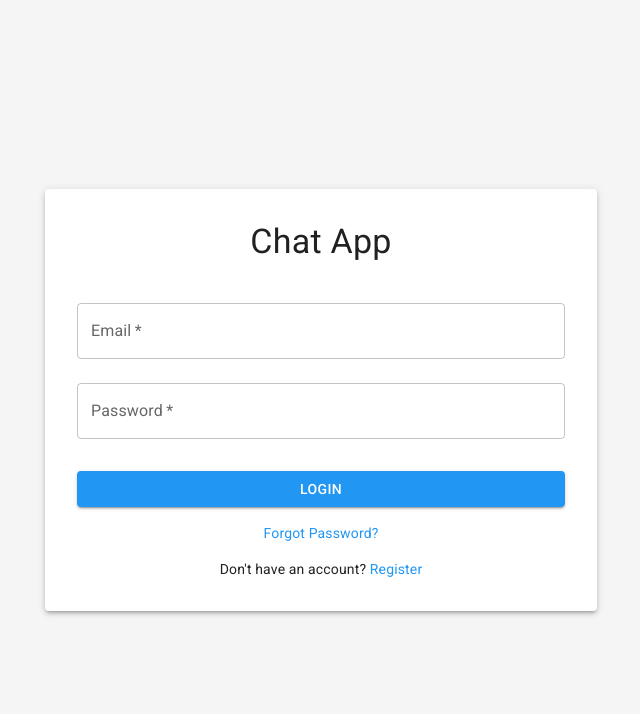
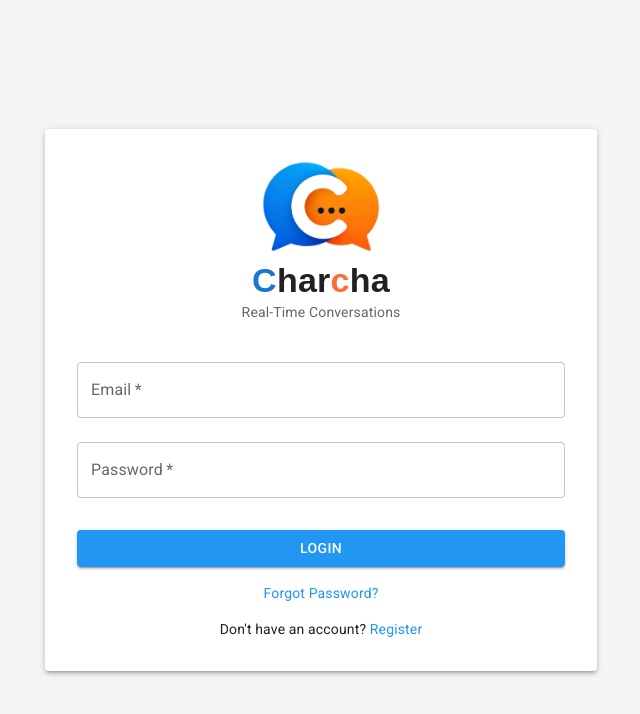
Before and after one commit to aman-SINGH7999/EchoChat, a React (Vite) app in the folder client/: page /login in a window 1280 px wide. Shown: the top 714 px of the page, without its empty margins (319-959 px from the left). Built offline with nearby package versions, Linux system fonts and the light colour scheme; no server answers.

Commit message:
add logo

```diff
--- a/client/index.html
+++ b/client/index.html
@@ -4,10 +4,13 @@
     <meta charset="UTF-8" />
     <link rel="icon" type="image/svg+xml" href="/vite.svg" />
     <meta name="viewport" content="width=device-width, initial-scale=1.0" />
-    <title>Chat App</title>
+
     <link rel="preconnect" href="https://fonts.googleapis.com">
     <link rel="preconnect" href="https://fonts.gstatic.com" crossorigin>
     <link rel="stylesheet" href="https://fonts.googleapis.com/css2?family=Roboto:wght@300;400;500;700&display=swap" />
+
+    <title>Charcha - Real Time Conversations</title>
+    <link rel="icon" type="image/png" href="/logo.png" />
   </head>
   <body>
     <div id="root"></div>
--- a/client/src/components/ChatWindow.jsx
+++ b/client/src/components/ChatWindow.jsx
@@ -459,20 +459,38 @@ function ChatWindow({ chat, onBack }) {
       </AppBar>
 
       {/* Messages */}
+      <Box sx={{ flex: 1, position: 'relative', overflow: 'hidden' }}>
+
+        {/* background logo layer */}
+        <Box
+          sx={{
+            position: 'absolute',
+            inset: 0,
+            backgroundImage: 'url(/logo.png)',
+            backgroundRepeat: 'no-repeat',
+            backgroundPosition: 'center',
+            backgroundSize: 'contain',
+            opacity: 0.05,
+            pointerEvents: 'none',
+            zIndex: 0
+          }}
+        />
+
         <Box
           ref={messagesContainerRef}
           onScroll={handleScroll}
           sx={{
-          flex: 1,
+            position: 'absolute',
+            inset: 0,
             overflowY: 'auto',
             p: 2,
             display: 'flex',
             flexDirection: 'column',
             gap: 1,
-          bgcolor: '#fafafa'
+            bgcolor: 'transparent',
+            zIndex: 1
           }}
         >
-        {/* NAYA — top par chhota loader jab purane messages fetch ho rahe hon */}
           {loadingMoreMessages && (
             <Box display="flex" justifyContent="center" py={1}>
               <CircularProgress size={22} />
@@ -493,17 +511,12 @@ function ChatWindow({ chat, onBack }) {
               />
             ))
           ) : (
-          <Box
-            display="flex"
-            justifyContent="center"
-            alignItems="center"
-            minHeight="400px"
-            color="#999"
-          >
+            <Box display="flex" justifyContent="center" alignItems="center" minHeight="400px" color="#999">
               No messages yet. Start the conversation!
             </Box>
           )}
           <div ref={messagesEndRef} />
+        </Box>
       </Box>
 
 
--- a/client/src/pages/ChatPage.jsx
+++ b/client/src/pages/ChatPage.jsx
@@ -283,16 +283,27 @@ function ChatPage() {
       )}
 
       {(!isMobile || selectedChat) && (
-        <Box
-          sx={{
-            width: { xs: '100%', sm: '65%' },   // mobile - full width
-            display: 'flex',
-            flexDirection: 'column'
-          }}
-        >
+        <Box sx={{ width: { xs: '100%', sm: '65%' }, display: 'flex', flexDirection: 'column' }}>
           {selectedChat ? (
             <ChatWindow chat={selectedChat} onBack={isMobile ? handleBackToSidebar : null} />
           ) : (
+            <Box sx={{ position: 'relative', width: '100%', height: '100%', overflow: 'hidden' }}>   {/* NAYA wrapper */}
+
+              {/* background logo */}
+              <Box
+                sx={{
+                  position: 'absolute',
+                  inset: 0,
+                  backgroundImage: 'url(/logo.png)',
+                  backgroundRepeat: 'no-repeat',
+                  backgroundPosition: 'center',
+                  backgroundSize: 'contain',
+                  opacity: 0.05,
+                  pointerEvents: 'none',
+                  zIndex: 0
+                }}
+              />
+
               <Box
                 display="flex"
                 justifyContent="center"
@@ -301,8 +312,10 @@ function ChatPage() {
                 height="100%"
                 flexDirection="column"
                 color="#999"
+                sx={{ position: 'relative', zIndex: 1 }}
               >
                 Select a chat to start messaging
+              </Box>
             </Box>
           )}
         </Box>
--- a/client/src/pages/LoginPage.jsx
+++ b/client/src/pages/LoginPage.jsx
@@ -59,9 +59,50 @@ function LoginPage() {
         flexDirection="column"
       >
         <Card sx={{ width: '100%', p: 4, boxShadow: 3 }}>
-          <Typography variant="h4" component="h1" gutterBottom textAlign="center" sx={{ mb: 3 }}>
-            Chat App
-          </Typography>
+          <Box
+            sx={{
+              display: 'flex',
+              flexDirection: 'column',
+              alignItems: 'center',
+              mb: 3
+            }}
+          >
+            <Box
+              component="img"
+              src="/logo.png"
+              alt="Charcha"
+              sx={{
+                width: 120,
+                height: 'auto',
+                mb: 1
+              }}
+            />
+
+            <Typography
+              variant="h4"
+              component="h1"
+              sx={{
+                fontWeight: 700,
+                fontFamily: 'Poppins, sans-serif'
+              }}
+            >
+              <Box component="span" sx={{ color: '#1976D2' }}>
+                C
+              </Box>
+              har
+              <Box component="span" sx={{ color: '#FF6B35' }}>
+                c
+              </Box>
+              ha
+            </Typography>
+
+            <Typography
+              variant="body2"
+              color="text.secondary"
+            >
+              Real-Time Conversations
+            </Typography>
+          </Box>
 
           {error && <Alert severity="error" sx={{ mb: 2 }}>{error}</Alert>}
 
--- a/client/src/pages/RegisterPage.jsx
+++ b/client/src/pages/RegisterPage.jsx
@@ -70,9 +70,20 @@ function RegisterPage() {
         flexDirection="column"
       >
         <Card sx={{ width: '100%', p: 4, boxShadow: 3 }}>
-          <Typography variant="h4" component="h1" gutterBottom textAlign="center" sx={{ mb: 3 }}>
-            Create Account
-          </Typography>
+          <Box sx={{display:'flex', justifyContent:'center', alignItems:"center", gap:2 }}>
+            <Box
+              component="img"
+              src="/logo.png"
+              alt="Charcha"
+              sx={{
+                width: 50,
+                height: 'auto',
+              }}
+            />
+            <Typography variant="h4" component="h1" gutterBottom textAlign="center"sx={{ mt: 2 }}>
+              Create Account
+            </Typography>
+          </Box>
 
           {error && <Alert severity="error" sx={{ mb: 2 }}>{error}</Alert>}
 
```
Also changed, not shown: client/public/logo.png (added). Lines whose indentation alone changed are shown as unchanged.
